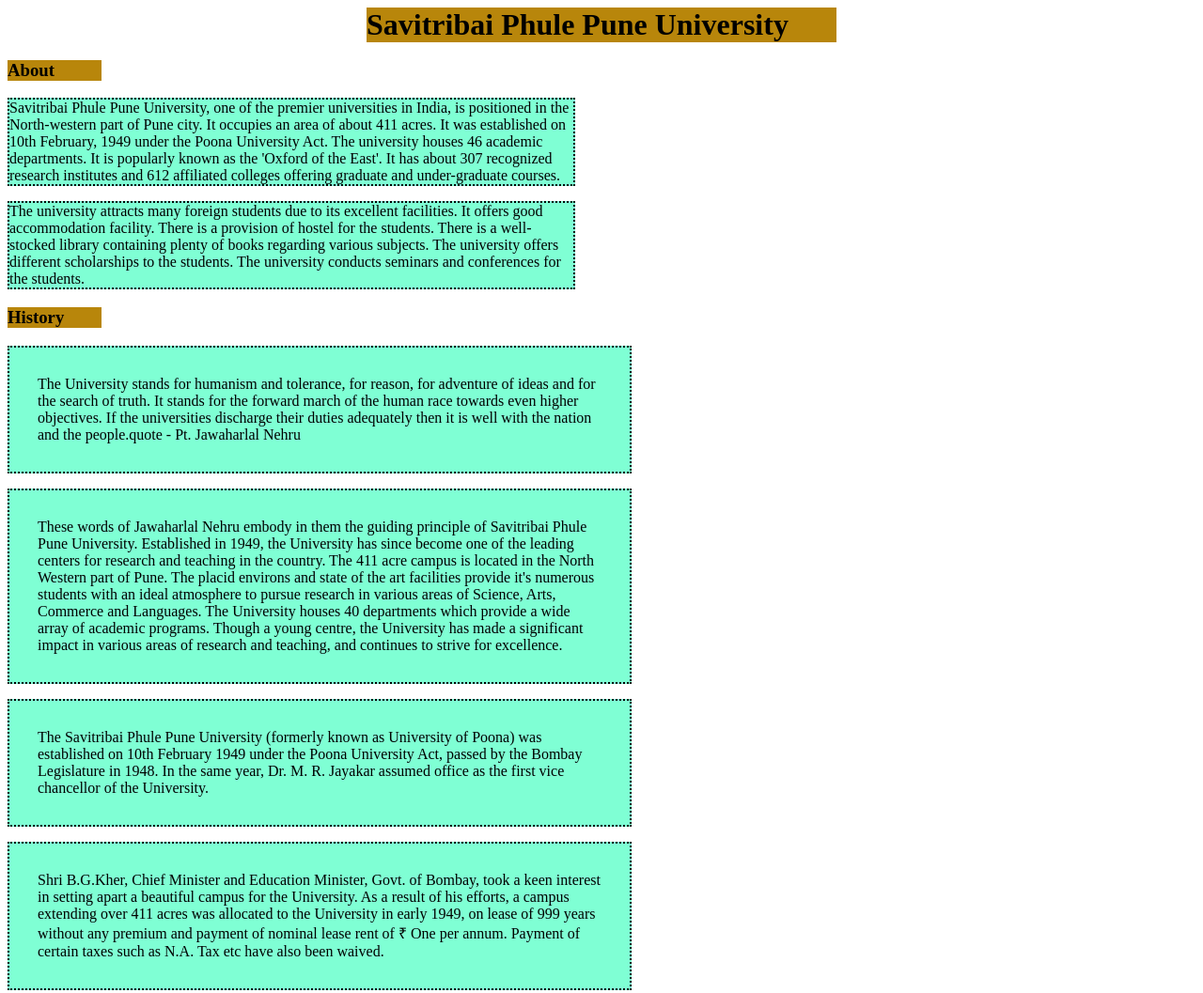
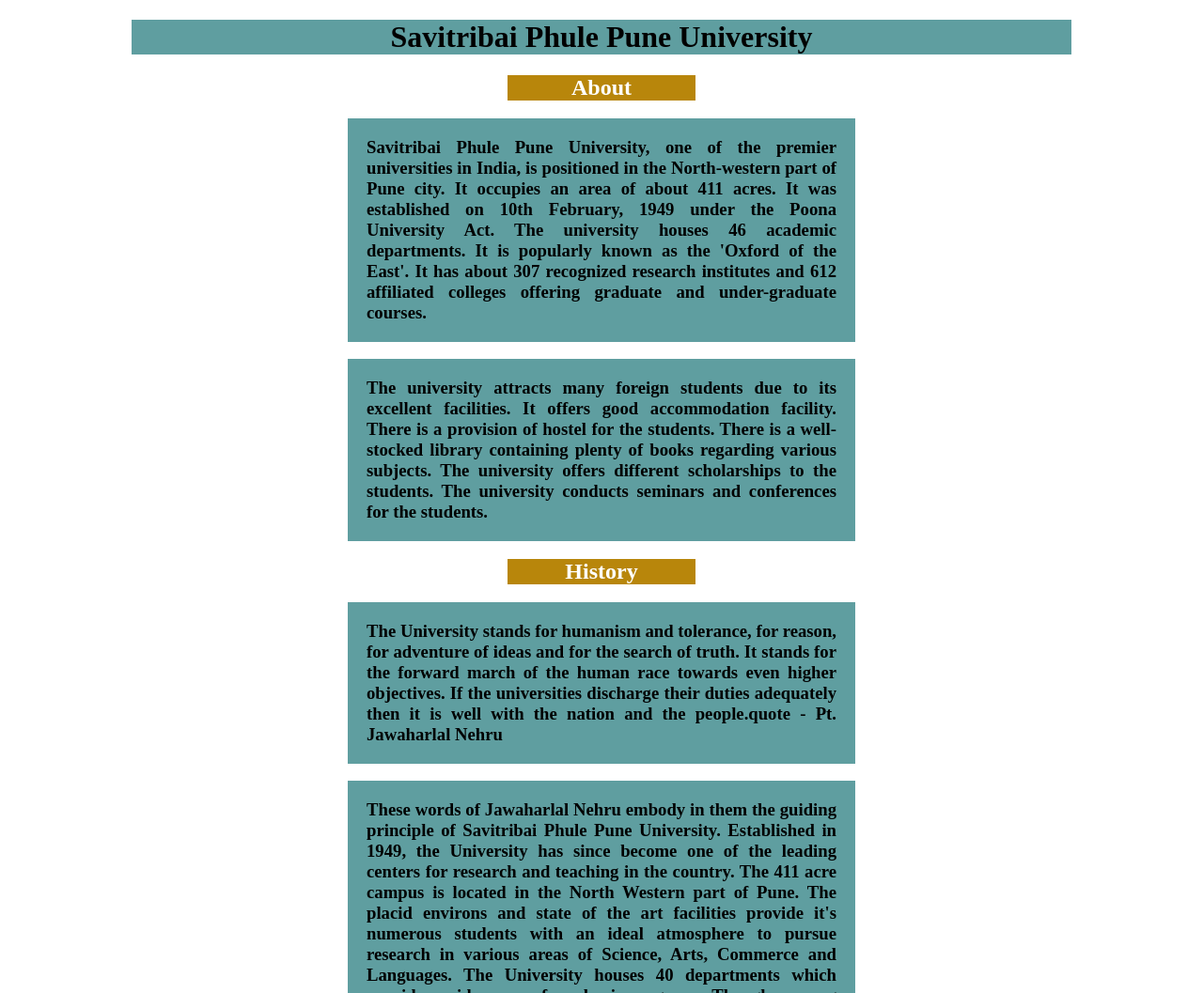
Before and after one commit to rajeshjainacademy/css-ass2, a plain HTML site: page index.htm in a window 1280 px wide. Shown: the top 1057 px of the page at 94% size. Drawn offline with Linux system fonts and the light colour scheme.

Commit message:
second commit

```diff
--- a/index.htm
+++ b/index.htm
@@ -5,24 +5,29 @@
 <style>
     h1
     {
+        background-color: cadetblue;
+        text-align: center;
+        width:1000px;
+        margin-left: auto;
+        margin-right: auto;
+    }
+    h2
+    {
         background-color: darkgoldenrod;
-        width:500px;
+        color:white;
+        width:200px;
         margin: 0px auto;
+        text-align: center;
     }
     h3
     {
-        background-color: darkgoldenrod;
-        width: 100px;
-    }
-    #first p, #second p
-    {
-        background-color: aquamarine;
-        border: 2px dotted black;
-        width:600px;
-    }
-    #second p
-    {
-        padding: 30px;
+        background-color: cadetblue;
+        width:500px;
+        margin-left: auto;
+        margin-right: auto;
+        padding: 20px;
+        color: ;
+        text-align: justify;
     }
 </style>
 </head>
@@ -32,45 +37,45 @@
             Savitribai Phule Pune University
         </h1>
 
-        <h3>
+        <h2>
             About
-        </h3>
-        <div id="first">
-            <p>
+        </h2>
+
+            <h3>
                 Savitribai Phule Pune University, one of the premier universities in India, is positioned in the North-western part of Pune city. It occupies an area of about 411 acres. It was established on 10th February, 1949 under the Poona University Act. The university houses 46 academic departments. It is popularly known as the 'Oxford of the East'. It has about 307 recognized research institutes and 612 affiliated colleges offering graduate and under-graduate courses.
 
-            </p>
-            <p>
+            </h3>
+            <h3>
                 The university attracts many foreign students due to its excellent facilities. It offers good accommodation facility. There is a provision of hostel for the students. There is a well-stocked library containing plenty of books regarding various subjects. The university offers different scholarships to the students. The university conducts seminars and conferences for the students.
 
-            </p>
-        </div>
+            </h3>
 
-        <h3>
+
+        <h2>
             History
-        </h3>
-        <div id="second">
-            <p>
+        </h2>
+
+            <h3>
                 The University stands for humanism and tolerance, for reason, for adventure of ideas and for the search of truth. It stands for the forward march of the human race towards even higher objectives. If the universities discharge their duties adequately then it is well with the nation and the people.quote
                 - Pt. Jawaharlal Nehru
 
-            </p>
-            <p>
+            </h3>
+            <h3>
                 These words of Jawaharlal Nehru embody in them the guiding principle of Savitribai Phule Pune University. Established in 1949, the University has since become one of the leading centers for research and teaching in the country. The 411 acre campus is located in the North Western part of Pune. The placid environs and state of the art facilities provide it's numerous students with an ideal atmosphere to pursue research in various areas of Science, Arts, Commerce and Languages. The University houses 40 departments which provide a wide array of academic programs. Though a young centre, the University has made a significant impact in various areas of research and teaching, and continues to strive for excellence.
 
-            </p>
-            <p>
+            </h3>
+            <h3>
                 The Savitribai Phule Pune University (formerly known as University of Poona) was established on 10th February 1949 under the Poona University Act, passed by the Bombay Legislature in 1948. In the same year, Dr. M. R. Jayakar assumed office as the first vice chancellor of the University.
 
-            </p>
-            <p>
+            </h3>
+            <h3>
                 Shri B.G.Kher, Chief Minister and Education Minister, Govt. of Bombay, took a keen interest in setting apart a beautiful campus for the University. As a result of his efforts, a campus extending over 411 acres was allocated to the University in early 1949, on lease of 999 years without any premium and payment of nominal lease rent of ₹ One per annum. Payment of certain taxes such as N.A. Tax etc have also been waived.
 
-            </p>
-            <p>
+            </h3>
+            <h3>
                 Initially the University had a jurisdiction extending over 12 districts of Western Maharashtra. However, with the establishment of the Shivaji University, Kolhapur, in 1964, the jurisdiction of the University was restricted to 5 districts, namely Pune, Ahmednagar, Nasik, Dhule and Jalgaon. Out of these, two districts - Dhule and Jalgaon are attached to the North Maharashtra University established in August 1990.
 
-            </p>
+            </h3>
         </div>
 </body>
 </html>
```
